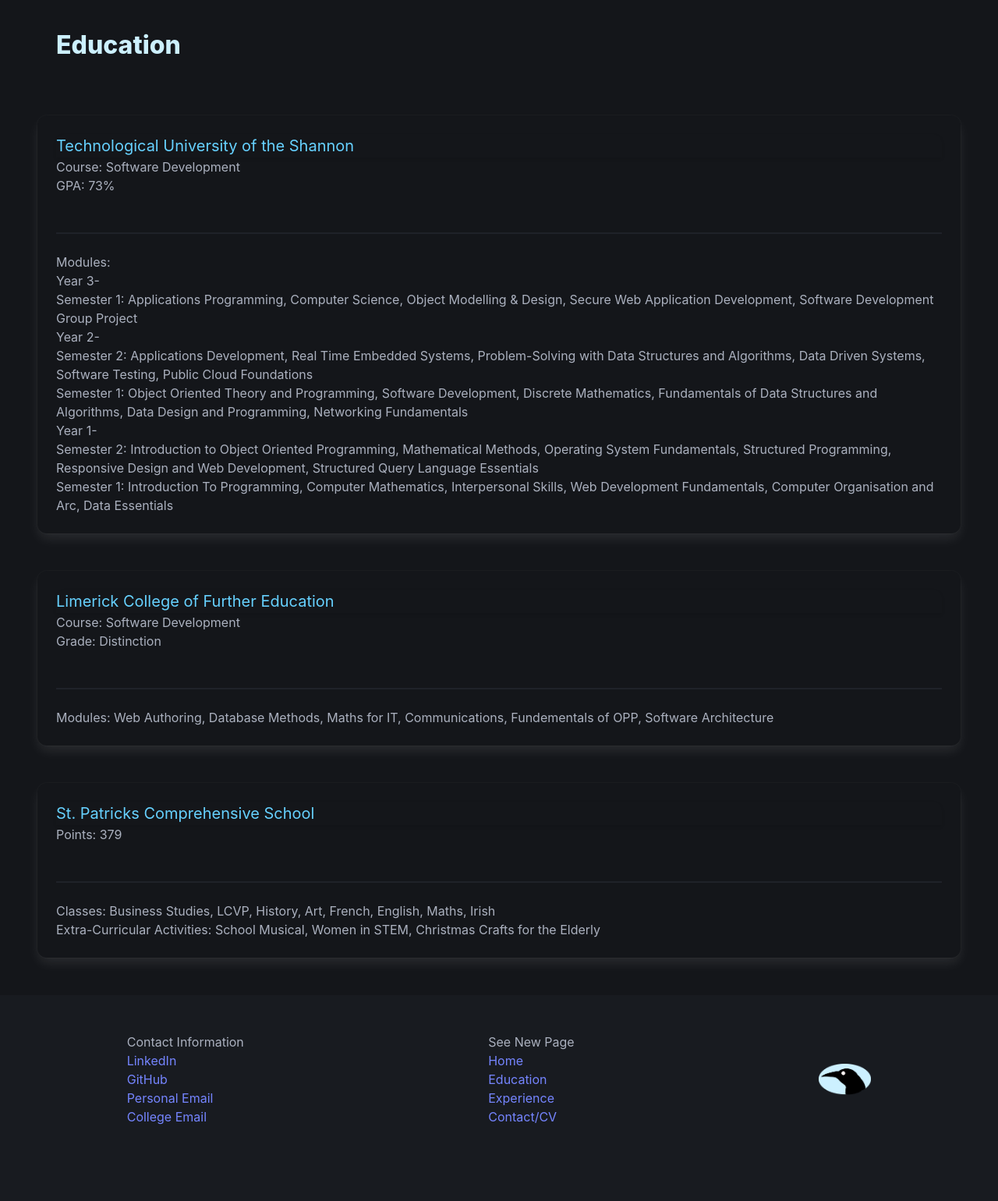
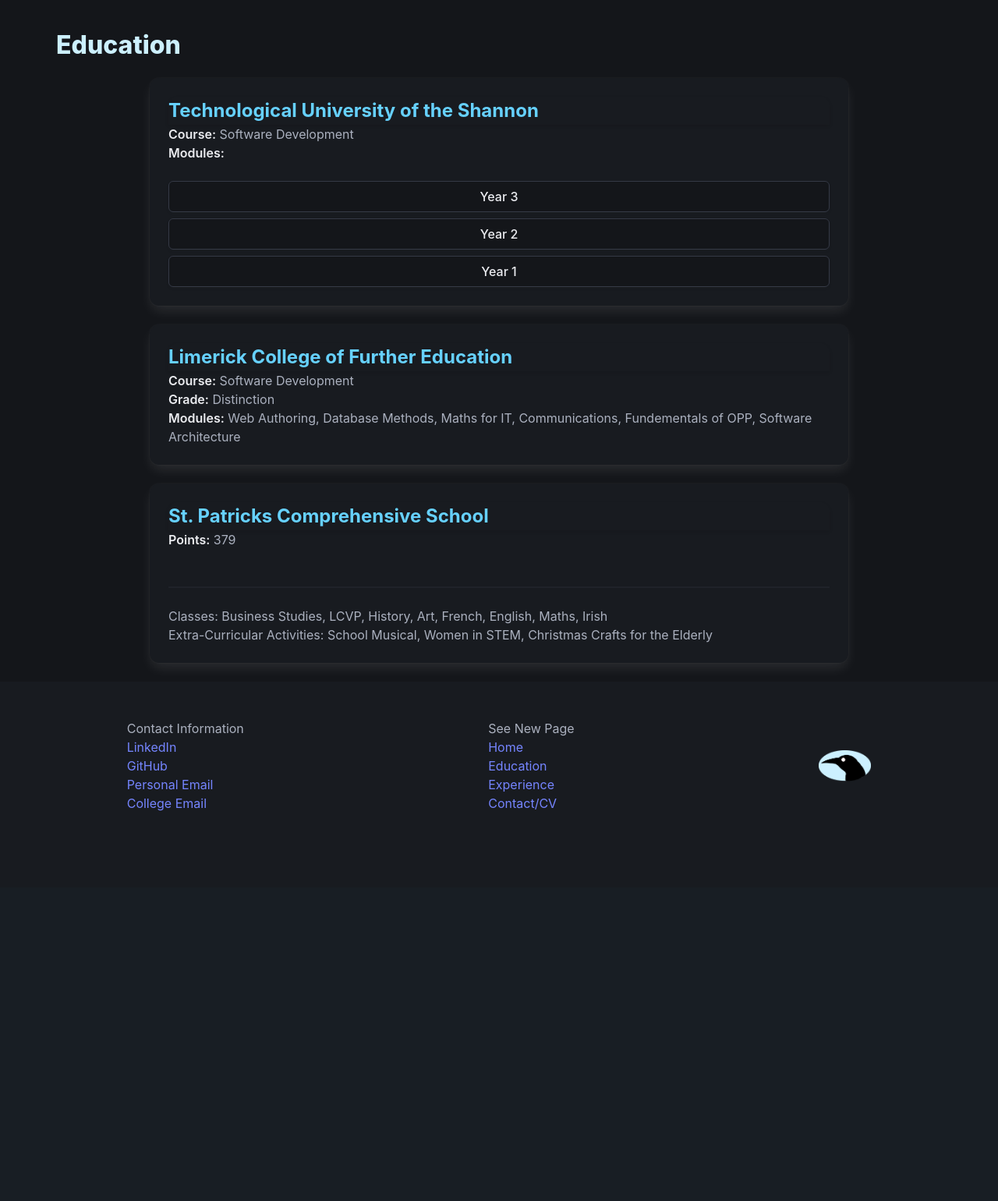
Before and after one commit to Raven-Wilson/PersonalProfile, a Flask app: page /education in a window 1280 px wide. Shown: the part 64-1604 px from the top of the page at 78% size. After the commit the page ends 1104 px from the top, so only its background shows below. Run offline with Flask 3, Linux system fonts and the light colour scheme.

Commit message:
More styles

```diff
--- a/static/css/education.css
+++ b/static/css/education.css
@@ -1,4 +1,4 @@
-*, *:before, *:after {
+/* *, *:before, *:after {
       box-sizing: inherit;
 }
 .panels {
@@ -74,4 +74,43 @@ p {
 @keyframes appear {
     from {transform: translate(100%);}
     to {transform: translate(0%);}
+} */
+.college {
+  font-size: 1.5em;
+  font-weight: bold;
 }
+.parent {
+  display: grid;
+  grid-template-columns: repeat(2, 1fr);
+  grid-template-rows: repeat(1, 1fr);
+  gap: 8px;
+}
+.semester1 ul,
+.semester2 ul {
+  list-style-type: none;
+}
+.semester1,
+.semester2 {
+  background-color: rgb(20, 22, 26);
+  padding-top: 1em;
+  padding-bottom: 1em;
+}
+.semesterTitle {
+  font-size: 1.2em;
+  font-weight: bold;
+  color: rgb(255, 255, 255);
+}
+button {
+  width: 100%;
+  margin-top: 0.5em;
+}
+#year3,
+#year2,
+#year1 {
+  display: none;
+}
+.card {
+  margin-left: 12em;
+  margin-right: 12em;
+  background-color: rgb(24, 27, 32);
+}
--- a/templates/education.html
+++ b/templates/education.html
@@ -1,64 +1,129 @@
-{% extends 'base.html' %}
-
-{% block head %}
-<title> Education </title>
-<!--<link rel="stylesheet" href="{{ url_for('static', filename='css/education.css') }}">-->
-{% endblock %}
-
-{% block body %}
+{% extends 'base.html' %} {% block head %}
+<title>Education</title>
+<link
+  rel="stylesheet"
+  href="{{ url_for('static', filename='css/education.css') }}"
+/>
+{% endblock %} {% block body %}
 <div class="hero is-small mt-4 ml-6">
   <div class="hero-body">
     <h1 class="title has-text-info-light">Education</h1>
   </div>
 </div>
-    <div class="card m-6">
+<div class="card">
   <div class="card-content">
     <div class="card-header">
-                <p class="is-size-5 has-text-info">Technological University of the Shannon</p>
+      <p class="college  has-text-info">
+        Technological University of the Shannon
+      </p>
     </div>
     <div class="content">
-                <p>Course: Software Development <br>
-                GPA: 73% <br> <br> <hr>
-                Modules: <br>
-                Year 3- <br>
-                Semester 1: Applications Programming, Computer Science, Object Modelling & Design, Secure Web Application Development,
-                Software Development Group Project <br>
-                Year 2- <br>
-                Semester 2: Applications Development, Real Time Embedded Systems, Problem-Solving with Data Structures and Algorithms,
-                Data Driven Systems, Software Testing, Public Cloud Foundations <br>
-                Semester 1: Object Oriented Theory and Programming, Software Development, Discrete Mathematics, Fundamentals of Data
-                Structures and Algorithms, Data Design and Programming, Networking Fundamentals<br>
-                Year 1- <br>
-                Semester 2: Introduction to Object Oriented Programming, Mathematical Methods, Operating System Fundamentals, Structured Programming,
-                Responsive Design and Web Development, Structured Query Language Essentials <br>
-                Semester 1: Introduction To Programming, Computer Mathematics, Interpersonal Skills, Web Development Fundamentals,
-                Computer Organisation and Arc, Data Essentials <br>
+      <p>
+        <strong>Course:</strong> Software Development <br />
+        <!-- GPA: 73% <br /> -->
+        <strong>Modules:</strong> <br />
+      </p>
+      <button class="button" onclick="seeYearThree()">Year 3</button>
+      <span class="parent" id="year3">
+        <div class="semester1">
+          <ul>
+            <li class="semesterTitle">Semester 1:</li>
+            <li>Applications Programming</li>
+            <li>Computer Science</li>
+            <li>Object Modelling & Design</li>
+            <li>Secure Web Application Development</li>
+            <li>Software Development Group Project</li>
+          </ul>
+        </div>
+      </span>
+      <br />
+      <button class="button" onclick="seeYearTwo()">Year 2</button>
+      <span class="parent" id="year2">
+        <div class="semester1">
+          <ul>
+            <li class="semesterTitle">Semester 1:</li>
+            <li>Object Oriented Theory and Programming</li>
+            <li>Software Development</li>
+            <li>Discrete Mathematics</li>
+            <li>Fundamentals of Data Structures and Algorithms</li>
+            <li>Data Design and Programming</li>
+            <li>Networking Fundamentals</li>
+          </ul>
+        </div>
+        <div class="semester2">
+          <ul>
+            <li class="semesterTitle">Semester 2:</li>
+            <li>Applications Development</li>
+            <li>Real Time Embedded Systems</li>
+            <li>Problem-Solving with Data Structures and Algorithms</li>
+            <li>Data Driven Systems</li>
+            <li>Software Testing</li>
+            <li>Public Cloud Foundations</li>
+          </ul>
+        </div>
+      </span>
+      <br />
+      <button class="button" onclick="seeYearOne()">Year 1</button>
+      <span class="parent" id="year1">
+        <div class="semester1">
+          <ul>
+            <li class="semesterTitle">Semester 1:</li>
+            <li>Introduction To Programming</li>
+            <li>Computer Mathematics</li>
+            <li>Interpersonal Skills</li>
+            <li>Web Development Fundamentals</li>
+            <li>Computer Organisation and Arc</li>
+            <li>Data Essentials</li>
+          </ul>
+        </div>
+        <div class="semester2">
+          <ul>
+            <li class="semesterTitle">Semester 2:</li>
+            <li>Introduction to Object Oriented Programming</li>
+            <li>Mathematical Methods</li>
+            <li>Operating System Fundamentals</li>
+            <li>Structured Programming</li>
+            <li>Responsive Design and Web Development</li>
+            <li>Structured Query Language Essentials</li>
+          </ul>
+        </div>
+      </span>
+    </div>
+  </div>
+</div>
+
+<div class="card">
+  <div class="card-content">
+    <div class="card-header">
+      <p class="college has-text-info">
+        Limerick College of Further Education
+      </p>
+    </div>
+    <div class="content">
+      <p>
+        <strong>Course:</strong> Software Development <br />
+        <strong>Grade:</strong> Distinction <br />
+        <strong>Modules:</strong>
+        Web Authoring, Database Methods, Maths for IT, Communications,
+        Fundementals of OPP, Software Architecture
       </p>
     </div>
   </div>
 </div>
-    <div class="card m-6">
+<div class="card">
   <div class="card-content">
     <div class="card-header">
-                <p class="is-size-5 has-text-info">Limerick College of Further Education</p>
+      <p class="college has-text-info">St. Patricks Comprehensive School</p>
     </div>
     <div class="content">
-                <p>Course: Software Development <br>
-                Grade: Distinction <br> <br><hr>
-                Modules: Web Authoring, Database Methods, Maths for IT,
-                Communications, Fundementals of OPP, Software Architecture</p>
-            </div>
-        </div>
-    </div>
-    <div class="card m-6">
-        <div class="card-content">
-            <div class="card-header">
-                <p class="is-size-5 has-text-info">St. Patricks Comprehensive School</p>
-            </div>
-            <div class="content">
-                <p>Points: 379 <br> <br><hr>
-                Classes: Business Studies, LCVP, History, Art, French, English, Maths, Irish <br>
-                Extra-Curricular Activities: School Musical, Women in STEM, Christmas Crafts for the Elderly
+      <p>
+        <strong>Points:</strong> 379 <br />
+        <br />
+        <hr />
+        Classes: Business Studies, LCVP, History, Art, French, English, Maths,
+        Irish <br />
+        Extra-Curricular Activities: School Musical, Women in STEM, Christmas
+        Crafts for the Elderly
       </p>
     </div>
   </div>
@@ -79,14 +144,29 @@
         panels.forEach(panel => panel.addEventListener("mouseout", toggleOpen));
         panels.forEach(panel => panel.addEventListener("transitionend", toggleActive));
         */
-        const panels = document.querySelectorAll(".panel");
-        /*const last = panels[panels.length - 1];
-        console.log(last);
-        */
-        function open() {
-            this.classList.add("animationText");
+  function seeYearThree() {
+    var yearThree = document.getElementById("year3");
+    if (yearThree.style.display === "none") {
+      yearThree.style.display = "inline";
+    } else {
+      yearThree.style.display = "none";
     }
-        const parent = panels.forEach(panel => panel.length-1);
-        console.log(parent);
+  }
+  function seeYearTwo() {
+    var yearTwo = document.getElementById("year2");
+    if (yearTwo.style.display === "none") {
+      yearTwo.style.display = "grid";
+    } else {
+      yearTwo.style.display = "none";
+    }
+  }
+  function seeYearOne() {
+    var yearOne = document.getElementById("year1");
+    if (yearOne.style.display === "none") {
+      yearOne.style.display = "grid";
+    } else {
+      yearOne.style.display = "none";
+    }
+  }
 </script>
 {% endblock %}
```
Lines whose indentation alone changed are shown as unchanged.
